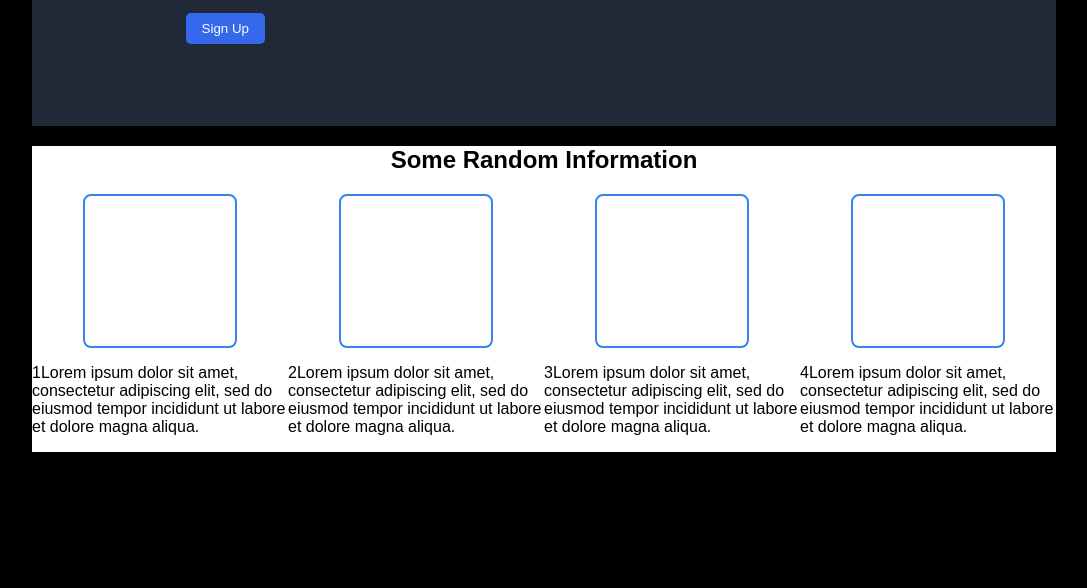
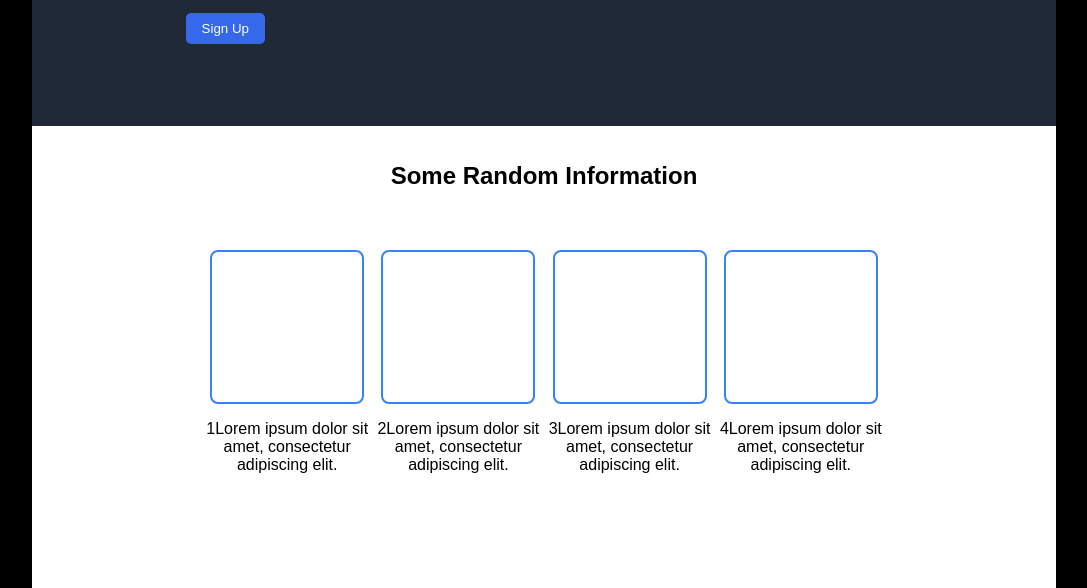
Before and after one commit to lbradley78/odin_landing_page, a plain HTML site: page index.html in a window 1280 px wide. Shown: the part 325-913 px from the top of the page, without its empty margins (96-1183 px from the left). Before the commit the page ends 800 px from the top, so only its background shows below. Drawn offline with Linux system fonts and the light colour scheme.

Commit message:
Odin_landing_page Section 2 final

```diff
--- a/index.html
+++ b/index.html
@@ -41,31 +41,20 @@
       <div class="section2-box-container">
         <div class="section2-box">
           <div class="box"></div>
-          <p>
-            1Lorem ipsum dolor sit amet, consectetur adipiscing elit, sed do
-            eiusmod tempor incididunt ut labore et dolore magna aliqua.
-          </p>
+          <p>1Lorem ipsum dolor sit amet, consectetur adipiscing elit.</p>
         </div>
         <div class="section2-box">
           <div class="box"></div>
-          <p>
-            2Lorem ipsum dolor sit amet, consectetur adipiscing elit, sed do
-            eiusmod tempor incididunt ut labore et dolore magna aliqua.
-          </p>
+          <p>2Lorem ipsum dolor sit amet, consectetur adipiscing elit.</p>
         </div>
         <div class="section2-box">
           <div class="box"></div>
-          <p>
-            3Lorem ipsum dolor sit amet, consectetur adipiscing elit, sed do
-            eiusmod tempor incididunt ut labore et dolore magna aliqua.
-          </p>
+          <p>3Lorem ipsum dolor sit amet, consectetur adipiscing elit.</p>
         </div>
+
         <div class="section2-box">
           <div class="box"></div>
-          <p>
-            4Lorem ipsum dolor sit amet, consectetur adipiscing elit, sed do
-            eiusmod tempor incididunt ut labore et dolore magna aliqua.
-          </p>
+          <p>4Lorem ipsum dolor sit amet, consectetur adipiscing elit.</p>
         </div>
       </div>
     </div>
--- a/style.css
+++ b/style.css
@@ -77,7 +77,10 @@ button {
 }
 
 .container2 {
+  display: flex;
+  flex-direction: column;
   background-color: white;
+  padding: 16px 15% 8% 15%;
 }
 
 .section2 {
@@ -87,10 +90,13 @@ button {
 
 .section2 > h2 {
   text-align: center;
+  padding-bottom: 24px;
 }
 
 .section2-box-container {
   display: flex;
+  justify-content: space-around;
+  padding: 16px;
 }
 
 .box {
@@ -101,6 +107,6 @@ button {
   border-radius: 8px;
 }
 
-.box > p {
+.container2 p {
   text-align: center;
 }
```
